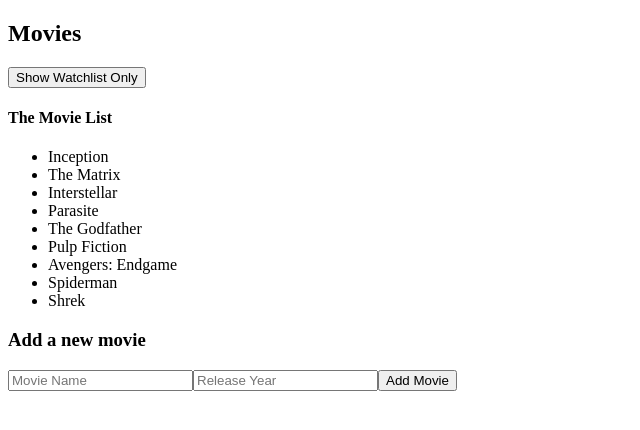
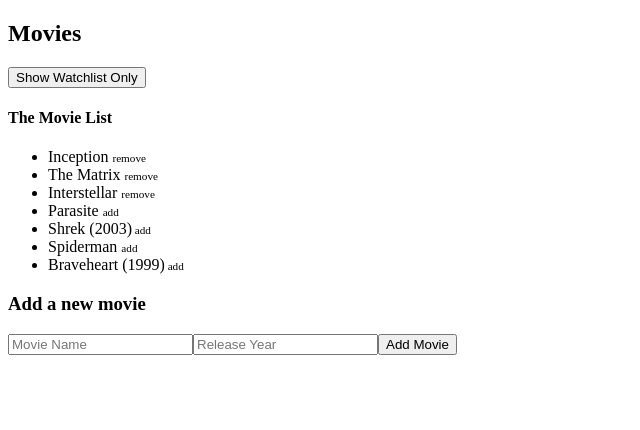
Before and after one commit to serhat-bca/ch2_mern_shared, a React (Vite) app in the folder movie-app-jsonserver/: page / in a window 1280 px wide. Shown: the top 430 px of the page, without its empty margins (0-640 px from the left). Built offline with nearby package versions, Linux system fonts and the light colour scheme; data requests are answered from the project's data file.

Commit message:
watchlist toggle added.

```diff
--- a/movie-app-jsonserver/db.json
+++ b/movie-app-jsonserver/db.json
@@ -8,7 +8,7 @@
     {
       "id": "2",
       "title": "The Matrix",
-      "watchlist": false
+      "watchlist": true
     },
     {
       "id": "3",
@@ -21,29 +21,22 @@
       "watchlist": false
     },
     {
-      "id": "5",
-      "title": "The Godfather",
-      "watchlist": true
+      "id": "ca1b",
+      "title": "Shrek",
+      "watchlist": false,
+      "releaseYear": 2003
     },
     {
-      "id": "6",
-      "title": "Pulp Fiction",
-      "watchlist": false
+      "id": "72b5",
+      "title": "Spiderman",
+      "watchlist": false,
+      "releaseYear": null
     },
     {
-      "id": "7",
-      "title": "Avengers: Endgame",
-      "watchlist": true
-    },
-    {
-      "id": "370b",
-      "title": "Spiderman",
-      "watchlist": false
-    },
-    {
-      "id": "6716",
-      "title": "Shrek",
-      "watchlist": false
+      "id": "c4fe",
+      "title": "Braveheart",
+      "watchlist": false,
+      "releaseYear": 1999
     }
   ]
 }
--- a/movie-app-jsonserver/src/App.jsx
+++ b/movie-app-jsonserver/src/App.jsx
@@ -23,11 +23,13 @@
 
   const handleSubmit = (e) => {
     e.preventDefault();
+    if (movieName) {
       console.log("Label: ", movieName);
       const mvObj = {
         // id: Date.now(),
         title: movieName,
         watchlist: false,
+        releaseYear: parseInt(releaseYear) || null,
       };
       // make a post request to json-server
       axios.post("http://localhost:3001/movies", mvObj).then((response) => {
@@ -37,6 +39,11 @@
         setMovieName("");
         setReleaseYear("");
       });
+    } else {
+      alert("Please enter a movie name");
+      setReleaseYear("");
+    }
+
     // setMovielist([...movielist, mvObj]);
   };
 
@@ -44,11 +51,29 @@
     setMovieName(e.target.value);
   };
 
+  const toggleWatchlist = async (movie) => {
+    const request = { ...movie, watchlist: !movie.watchlist };
+    const response = await axios.put(
+      `http://localhost:3001/movies/${movie.id}`,
+      request
+    );
+
+    const updatedMovie = response.data;
+
+    // update the movieList state with the updated movie
+    setMovielist(
+      movielist.map((m) => (m.id === updatedMovie.id ? updatedMovie : m))
+    );
+  };
+
   return (
     <div>
       <h2>Movies</h2>
       <Toggle toggle={toggle} setToggle={setToggle} />
-      <FilteredMovies filteredMovies={filteredMovies} />
+      <FilteredMovies
+        filteredMovies={filteredMovies}
+        toggleWatchlist={toggleWatchlist}
+      />
       <AddMovieForm
         movieName={movieName}
         handleChange={handleChange}
--- a/movie-app-jsonserver/src/components/FilteredMovies.jsx
+++ b/movie-app-jsonserver/src/components/FilteredMovies.jsx
@@ -1,11 +1,11 @@
 import Movie from "./Movie";
 
-const FilteredMovies = ({ filteredMovies }) => {
+const FilteredMovies = ({ filteredMovies, toggleWatchlist }) => {
   return (
     <div>
       <ul>
         {filteredMovies.map((m) => (
-          <Movie key={m.id} movie={m} />
+          <Movie key={m.id} movie={m} toggleWatchlist={toggleWatchlist} />
         ))}
       </ul>
     </div>
--- a/movie-app-jsonserver/src/components/Movie.jsx
+++ b/movie-app-jsonserver/src/components/Movie.jsx
@@ -1,3 +1,17 @@
-const Movie = ({ movie }) => <li>{movie.title}</li>;
+const Movie = ({ movie, toggleWatchlist }) => {
+  const spanStyle = {
+    fontSize: "0.7rem",
+    cursor: "pointer",
+  };
+
+  return (
+    <li>
+      {movie.title} {movie?.releaseYear && ` (${movie.releaseYear})`}
+      <span onClick={() => toggleWatchlist(movie)} style={spanStyle}>
+        {movie.watchlist ? " remove" : " add"}
+      </span>
+    </li>
+  );
+};
 
 export default Movie;
```
Lines whose indentation alone changed are shown as unchanged.
